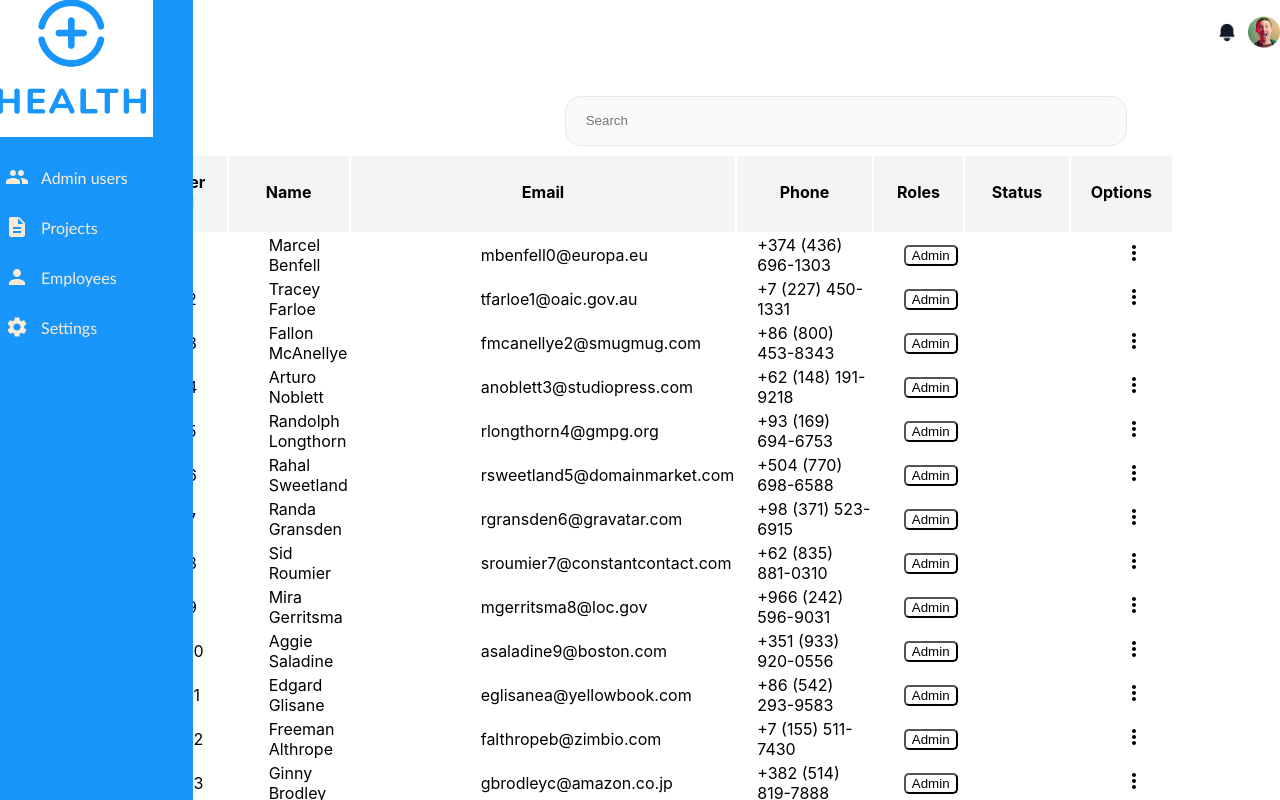
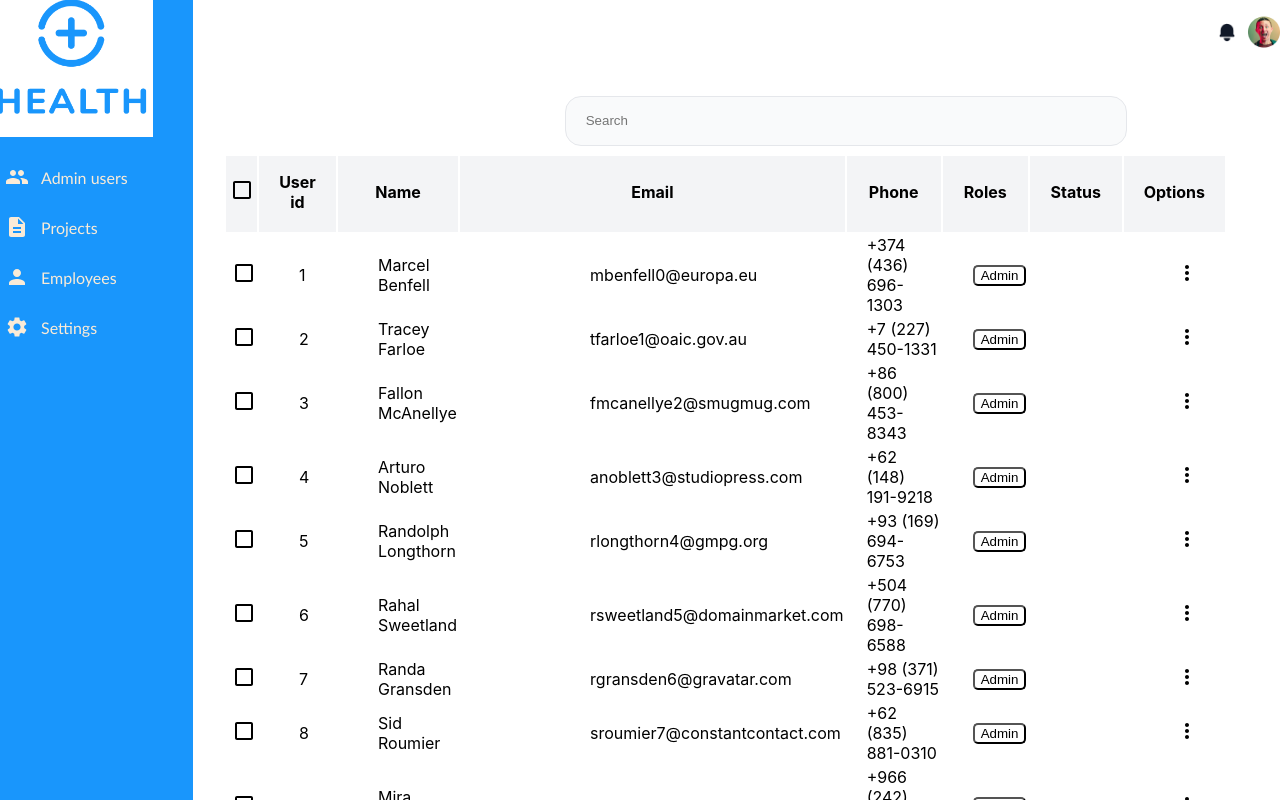
Before and after one commit to akesh01/demo-nextjs, a Next.js app: page /Admin/AdminUsers in a window 1280 px wide. Shown: the top 800 px of the page. Built offline with nearby package versions, Linux system fonts and the light colour scheme.

Commit message:
deployment

```diff
--- a/components/ItemsList.tsx
+++ b/components/ItemsList.tsx
@@ -5,9 +5,9 @@
 import CheckBoxOutlineBlankIcon from "@mui/icons-material/CheckBoxOutlineBlank";
 import records from '../records.json'
 import PaginationElement from './PaginationElement';
-const ItemsList = () => {
+const ItemsList = ({ isopen, setisopen }: any) => {
 
-  const [isopen, setisopen] = useState(false);
+
   const [tableData, setTableData] = useState<Array<any>>(records);
   const [currentPageData,setCurrentPageData] = useState<Array<any>>([]);
   const [currentPage,setCurrentPage] = useState(1);
@@ -21,7 +21,6 @@
         currentPage* no_of_pages)
     ])
   },[currentPage]) ;
-
 
 
   const handlePaginationLeft = ()=> {
--- a/pages/Admin/AdminUsers.tsx
+++ b/pages/Admin/AdminUsers.tsx
@@ -1,6 +1,6 @@
 import { List } from '@mui/material';
 import Head from 'next/head';
-import React, { useState } from 'react'
+import React, { useEffect, useState } from 'react'
 import AddUserModal from '../../components/AddUserModal';
 import ItemsList from '../../components/ItemsList';
 import SearchBar from '../../components/SearchBar';
@@ -16,6 +16,9 @@
         setCurrentPageNo(e.target.value);
   }
 
+ useEffect(()=> {
+
+ },[isopen])
 
   return (
     <>
@@ -25,7 +28,7 @@
         <SideBar isopen={isopen} setisopen={setisopen}/>
        </div>
       <div>
-        <ItemsList />
+        <ItemsList isopen={isopen} setisopen={setisopen}/>
       </div>
     <AddUserModal openModal= {openAddModal} setOpenModal ={setOpenAddModal}/>
     </>
```
